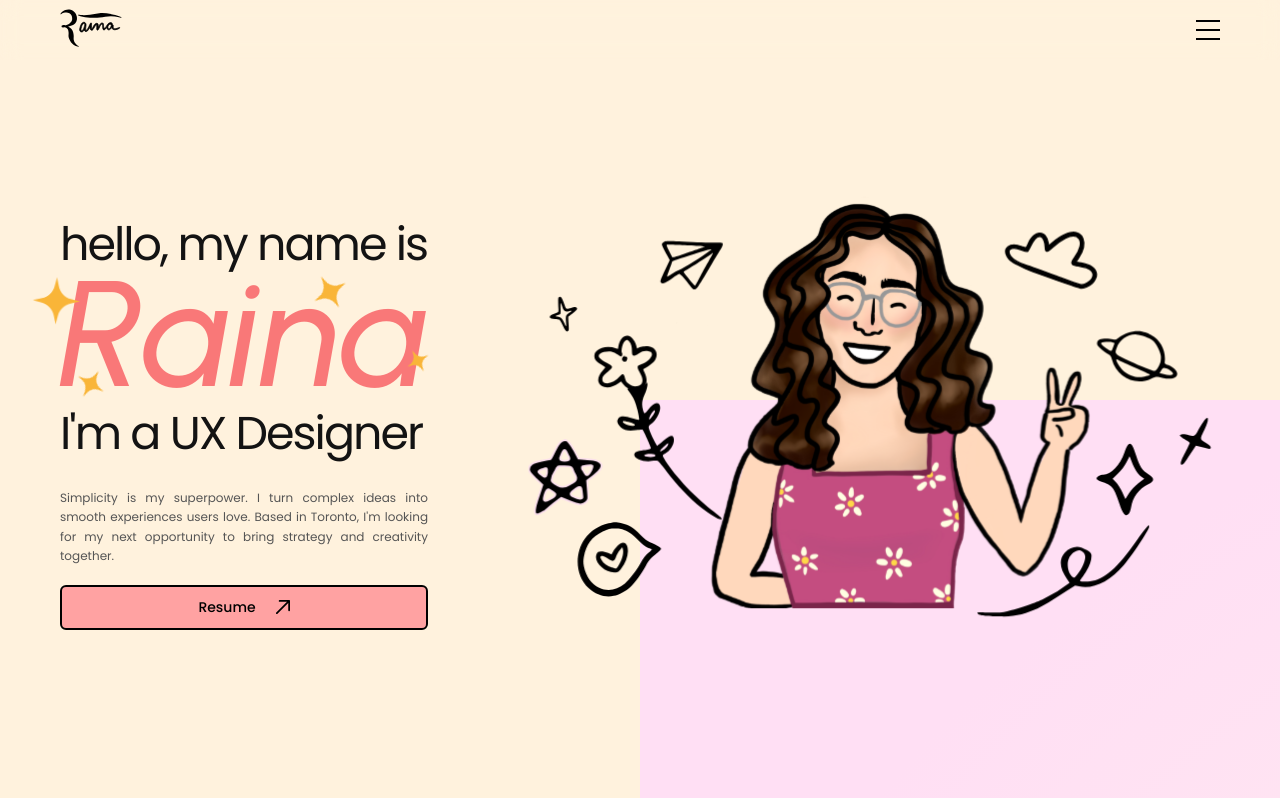
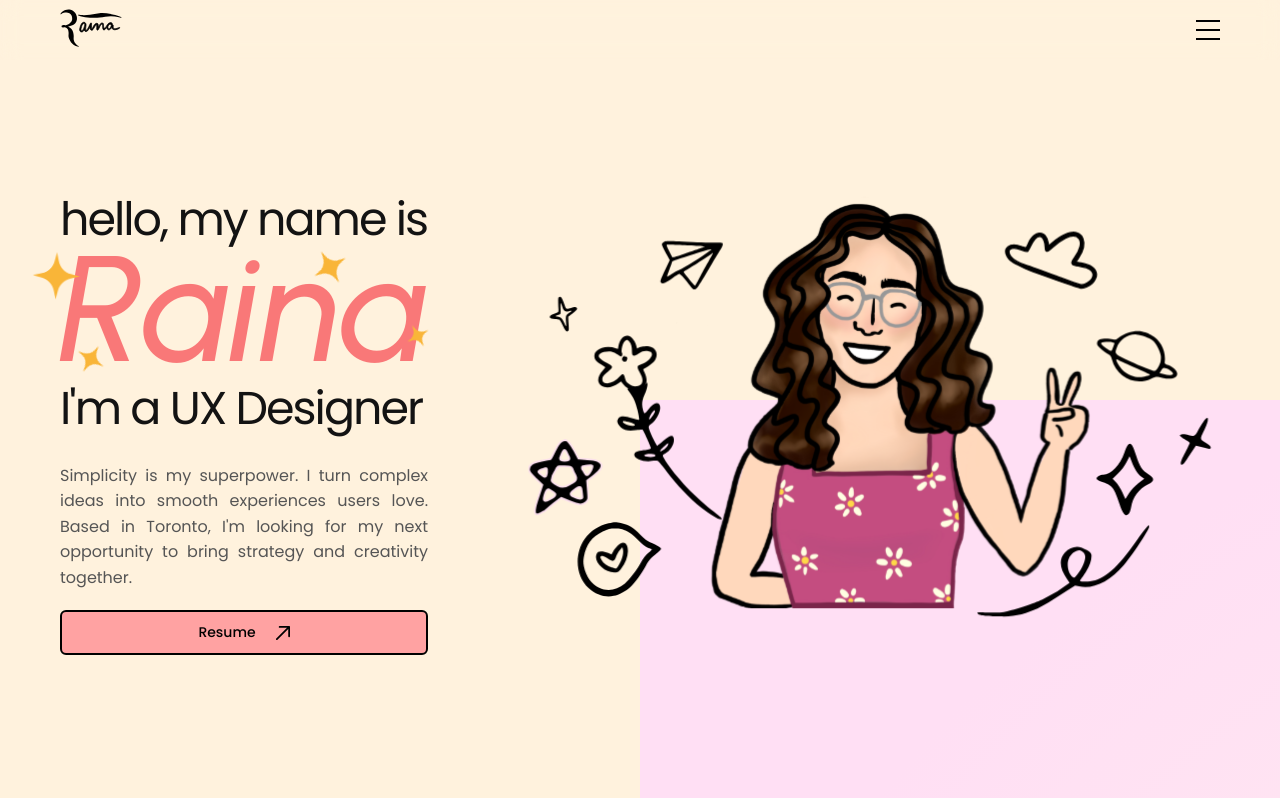
Before and after one commit to haneeshraj/raina-portfolio, a Next.js app: page / in a window 1280 px wide. Shown: the top 798 px of the page. Built offline with nearby package versions, Linux system fonts and the light colour scheme.

Commit message:
font size change

```diff
--- a/src/app/page.module.scss
+++ b/src/app/page.module.scss
@@ -70,7 +70,7 @@
 }
 
 .description {
-  font-size: 1.2rem;
+  font-size: 1.6rem;
   line-height: 1.6;
   color: #555;
   margin: 0;
```
